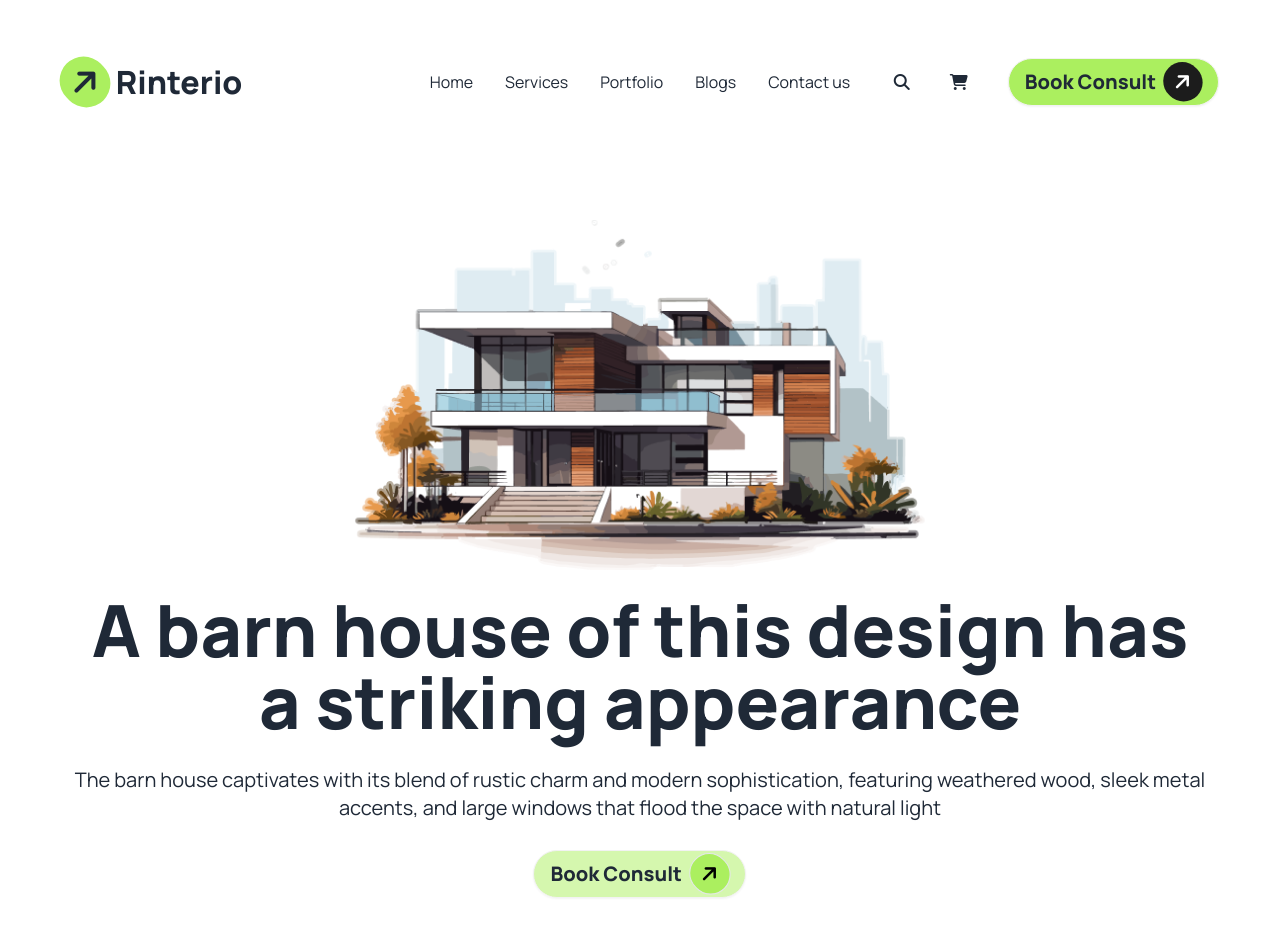
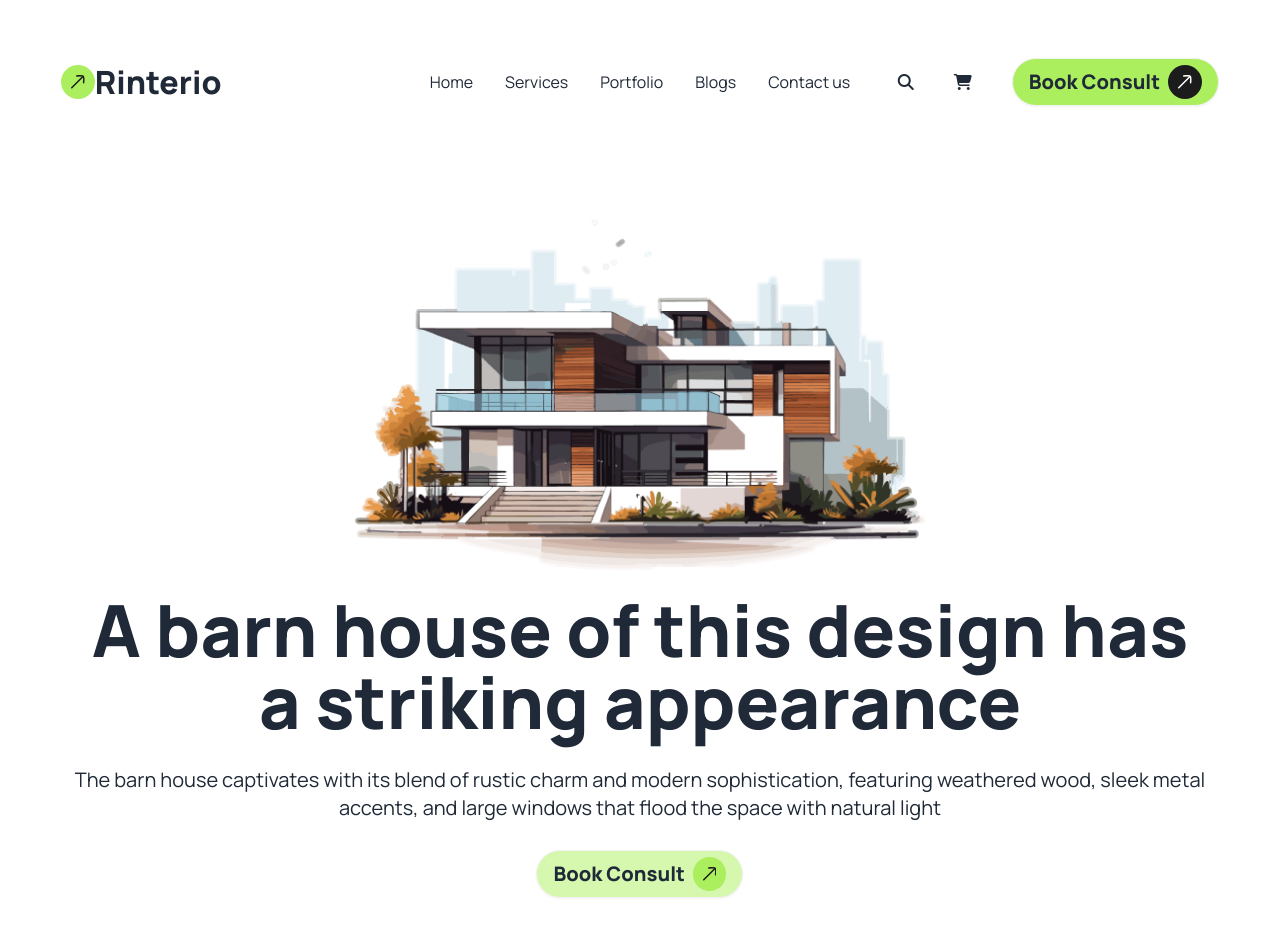
Before and after one commit to tareqahmed2/assignment-03-ph-24-Aug-2024-12-00, a plain HTML site: page index.html in a window 1280 px wide. Drawn offline with nearby package versions, Linux system fonts and the light colour scheme.

Commit message:
update fonts icons item to svg file

```diff
--- a/index.html
+++ b/index.html
@@ -91,10 +91,38 @@
               </ul>
             </div>
             <a
-              class="text-[28px] md:text-[32px] font-extrabold text-[color: rgb(33, 33, 33)]"
-              ><i
-                class="fa-solid p-2.5 rounded-full bg-[#ABEF5F] -rotate-45 fa-arrow-right"
-              ></i>
+              class="text-[28px] flex items-center md:text-[32px] font-extrabold text-[color: rgb(33, 33, 33)]"
+              ><span class="text-center p-2.5 rounded-full bg-[#ABEF5F]"
+                ><svg
+                  width="13.505859"
+                  height="13.500488"
+                  viewBox="0 0 13.5059 13.5005"
+                  fill="none"
+                  xmlns="http://www.w3.org/2000/svg"
+                  xmlns:xlink="http://www.w3.org/1999/xlink"
+                >
+                  <desc>Created with Pixso.</desc>
+                  <defs />
+                  <path
+                    id="Vector"
+                    d="M11.75 1.75L0.75 12.74"
+                    stroke="#1C1C1C"
+                    stroke-opacity="1.000000"
+                    stroke-width="1.500000"
+                    stroke-linecap="round"
+                  />
+                  <path
+                    id="Vector"
+                    d="M5.75 0.88C5.75 0.88 11.39 0.4 12.24 1.26C13.1 2.11 12.62 7.75 12.62 7.75"
+                    stroke="#1C1C1C"
+                    stroke-opacity="1.000000"
+                    stroke-width="1.500000"
+                    stroke-linejoin="round"
+                    stroke-linecap="round"
+                  />
+                </svg>
+              </span>
+
               Rinterio</a
             >
           </div>
@@ -132,9 +160,37 @@
                 class="btn text-[20px] font-extrabold text-[color: rgb(33, 33, 33)] bg-[#ABEF5F] rounded-full"
               >
                 Book Consult
-                <i
-                  class="fa-solid p-2.5 rounded-full bg-[#1C1C1C] text-white -rotate-45 fa-arrow-right"
-                ></i
+                <span
+                  class="text-center p-2.5 rounded-full bg-[#1C1C1C] text-white"
+                >
+                  <svg
+                    width="13.505692"
+                    height="13.500000"
+                    viewBox="0 0 13.5057 13.5"
+                    fill="none"
+                    xmlns="http://www.w3.org/2000/svg"
+                    xmlns:xlink="http://www.w3.org/1999/xlink"
+                  >
+                    <desc>Created with Pixso.</desc>
+                    <defs />
+                    <path
+                      id="Vector"
+                      d="M11.75 1.75L0.75 12.74"
+                      stroke="#FFFFFF"
+                      stroke-opacity="1.000000"
+                      stroke-width="1.500000"
+                      stroke-linecap="round"
+                    />
+                    <path
+                      id="Vector"
+                      d="M5.75 0.88C5.75 0.88 11.39 0.4 12.24 1.26C13.09 2.11 12.62 7.75 12.62 7.75"
+                      stroke="#FFFFFF"
+                      stroke-opacity="1.000000"
+                      stroke-width="1.500000"
+                      stroke-linejoin="round"
+                      stroke-linecap="round"
+                    />
+                  </svg> </span
               ></a>
             </div>
           </div>
@@ -159,9 +215,35 @@
                 class="btn text-[20px] font-extrabold text-[color: rgb(33, 33, 33)] bg-[#ABEF5F] rounded-full bg-opacity-50"
               >
                 Book Consult
-                <i
-                  class="fa-solid p-2.5 rounded-full bg-[#ABEF5F] border text-black -rotate-45 fa-arrow-right"
-                ></i
+                <span class="text-center p-2.5 rounded-full bg-[#ABEF5F]"
+                  ><svg
+                    width="13.505859"
+                    height="13.500488"
+                    viewBox="0 0 13.5059 13.5005"
+                    fill="none"
+                    xmlns="http://www.w3.org/2000/svg"
+                    xmlns:xlink="http://www.w3.org/1999/xlink"
+                  >
+                    <desc>Created with Pixso.</desc>
+                    <defs />
+                    <path
+                      id="Vector"
+                      d="M11.75 1.75L0.75 12.74"
+                      stroke="#1C1C1C"
+                      stroke-opacity="1.000000"
+                      stroke-width="1.500000"
+                      stroke-linecap="round"
+                    />
+                    <path
+                      id="Vector"
+                      d="M5.75 0.88C5.75 0.88 11.39 0.4 12.24 1.26C13.1 2.11 12.62 7.75 12.62 7.75"
+                      stroke="#1C1C1C"
+                      stroke-opacity="1.000000"
+                      stroke-width="1.500000"
+                      stroke-linejoin="round"
+                      stroke-linecap="round"
+                    />
+                  </svg> </span
               ></a>
             </div>
           </div>
```
